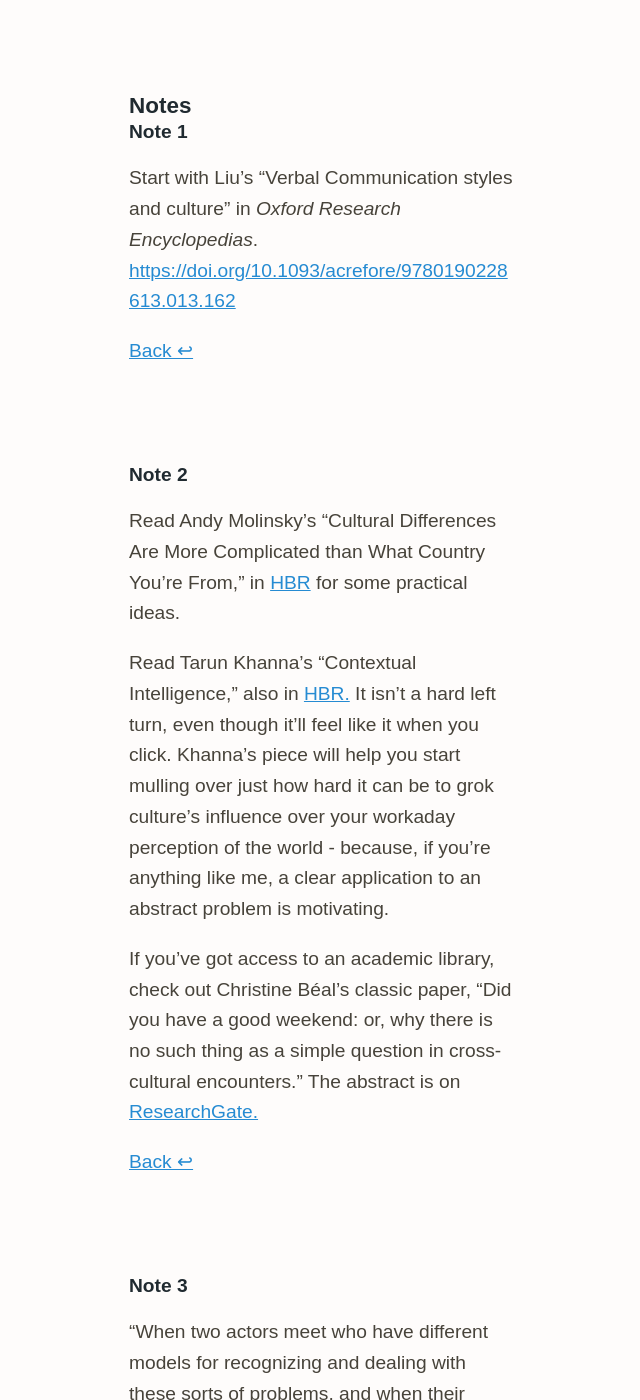
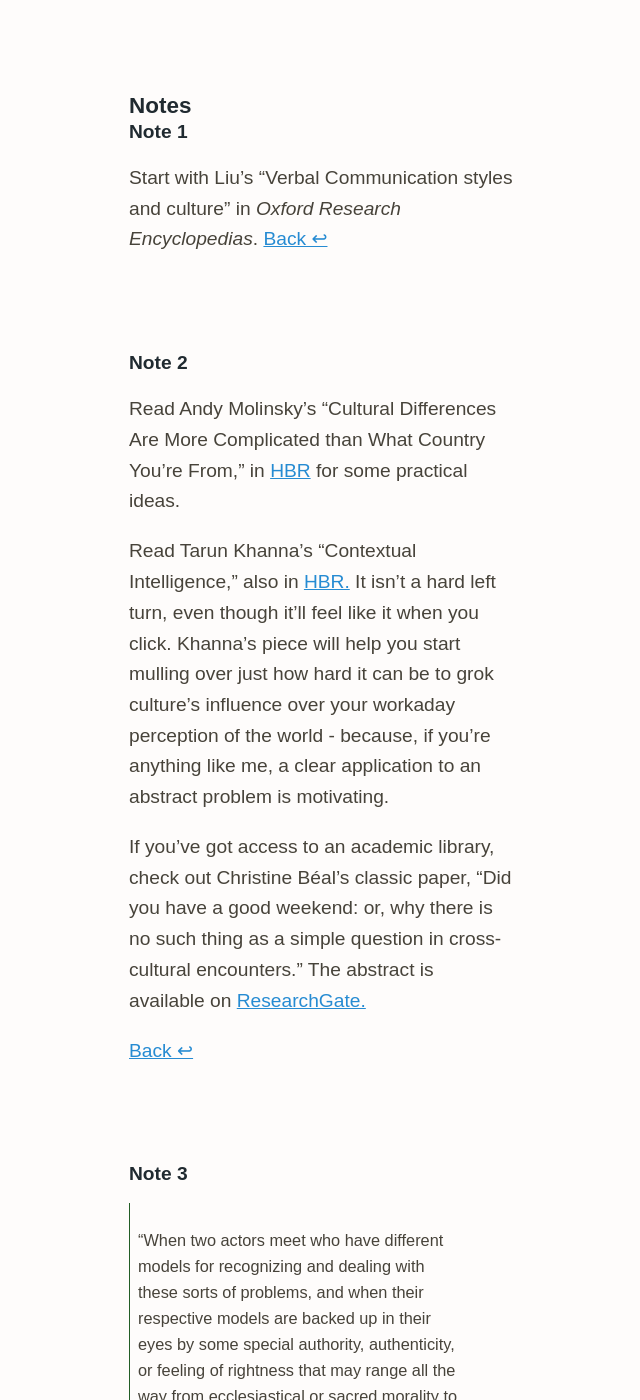
Before and after one commit to zachmccabe/zachmccabe.github.io, a Jekyll site: the page built from ask-across-cultures.md, in a window 1280 px wide and 1400 px high, scrolled down 3285 px. Shown: the whole window, without its empty margins (319-959 px from the left). Built offline with Jekyll 4.4.1, drawn with Linux system fonts in a browser that asks for light colours.

Commit message:
Update ask-across-cultures.md

```diff
--- a/ask-across-cultures.md
+++ b/ask-across-cultures.md
@@ -22,9 +22,9 @@
 
 Questions can help you navigate foreign terrain.
 
-"What is felt to be a message in one language does not necessarily survive the translation process. Information is more than words: it is words that fit into a cultural framework. Culturally adequate translation is an undervalued art."
-
-– Geert Hofstede et al, chapter 11 "Intercultural Encounters," _Cultures and Organizations: software of the mind_. (New York: McGraw Hill, 2010), 394.
+>"What is felt to be a message in one language does not necessarily survive the translation process. Information is more than words: it is words that fit into a cultural framework. Culturally adequate translation is an undervalued art."
+>
+> – Geert Hofstede et al, chapter 11 "Intercultural Encounters," _Cultures and Organizations: software of the mind_. (New York: McGraw Hill, 2010), 394.
 
 When you're working across cultures or languages it's important to think about *how* you ask questions. (One of my favorite books on this is Erin Meyer's "The Culture Map." It's well-written, practical and a great starting point for learning more about cross-cultural communication at work.)
 
@@ -64,8 +64,10 @@
 
 #### Note 1
 
-Start with Liu's "Verbal Communication styles and culture" in *Oxford Research Encyclopedias*. <https://doi.org/10.1093/acrefore/9780190228613.013.162>
-
+Start with Liu's "Verbal Communication styles and culture" in *Oxford Research Encyclopedias*.
+<!--
+<https://doi.org/10.1093/acrefore/9780190228613.013.162>
+-->
 <a href="#ref-1" alt="back">Back ↩</a>
 
 
@@ -76,7 +78,7 @@
 
 Read Tarun Khanna's "Contextual Intelligence," also in [HBR.](https://hbr.org/2014/09/contextual-intelligence) It isn't a hard left turn, even though it'll feel like it when you click. Khanna's piece will help you start mulling over just how hard it can be to grok culture's influence over your workaday perception of the world - because, if you're anything like me, a clear application to an abstract problem is motivating.
 
-If you've got access to an academic library, check out Christine Béal's classic paper, "Did you have a good weekend: or, why there is no such thing as a simple question in cross-cultural encounters." The abstract is on [ResearchGate.](https://www.researchgate.net/publication/234558796_Did_You_Have_a_Good_Weekend_Or_Why_There_Is_No_Such_Thing_as_a_Simple_Question_in_Cross-Cultural_Encounters)
+If you've got access to an academic library, check out Christine Béal's classic paper, "Did you have a good weekend: or, why there is no such thing as a simple question in cross-cultural encounters." The abstract is available on [ResearchGate.](https://www.researchgate.net/publication/234558796_Did_You_Have_a_Good_Weekend_Or_Why_There_Is_No_Such_Thing_as_a_Simple_Question_in_Cross-Cultural_Encounters)
 
 <a href="#ref-2" alt="back">Back ↩</a>
 
@@ -84,10 +86,10 @@
 
 #### Note 3
 
-"When two actors meet who have different models for recognizing and dealing with these sorts of problems, and when their respective models are backed up in their eyes by some special authority, authenticity, or feeling of rightness that may range all the way from ecclesiastical or sacred morality to self-evident common sense, *then* we may begin to speak of cultural difference."
-
-"Notice that culture appears as a sort of optical or perceptual illusion here: although always a presence, it can best be seen when thrown into relief by the quality of *difference*. For if two actors meet who share the same model or schema for dealing with, say, the power asymmetry evident between them, then culture is invisible, part of and buried in the deepest, and in this case, shared, context of their encounter."
-
-– Kevin Avruch, "Conceptualizing cultural difference," _Culture and Conflict Resolution_. (Washington DC: US Institute of Peace Press, 1998). 58-59.
+>"When two actors meet who have different models for recognizing and dealing with these sorts of problems, and when their respective models are backed up in their eyes by some special authority, authenticity, or feeling of rightness that may range all the way from ecclesiastical or sacred morality to self-evident common sense, *then* we may begin to speak of cultural difference."
+>
+>"Notice that culture appears as a sort of optical or perceptual illusion here: although always a presence, it can best be seen when thrown into relief by the quality of *difference*. For if two actors meet who share the same model or schema for dealing with, say, the power asymmetry evident between them, then culture is invisible, part of and buried in the deepest, and in this case, shared, context of their encounter."
+>
+> – Kevin Avruch, "Conceptualizing cultural difference," _Culture and Conflict Resolution_. (Washington DC: US Institute of Peace Press, 1998). 58-59.
 
 <a href="#ref-3" alt="back">Back ↩</a>
```
